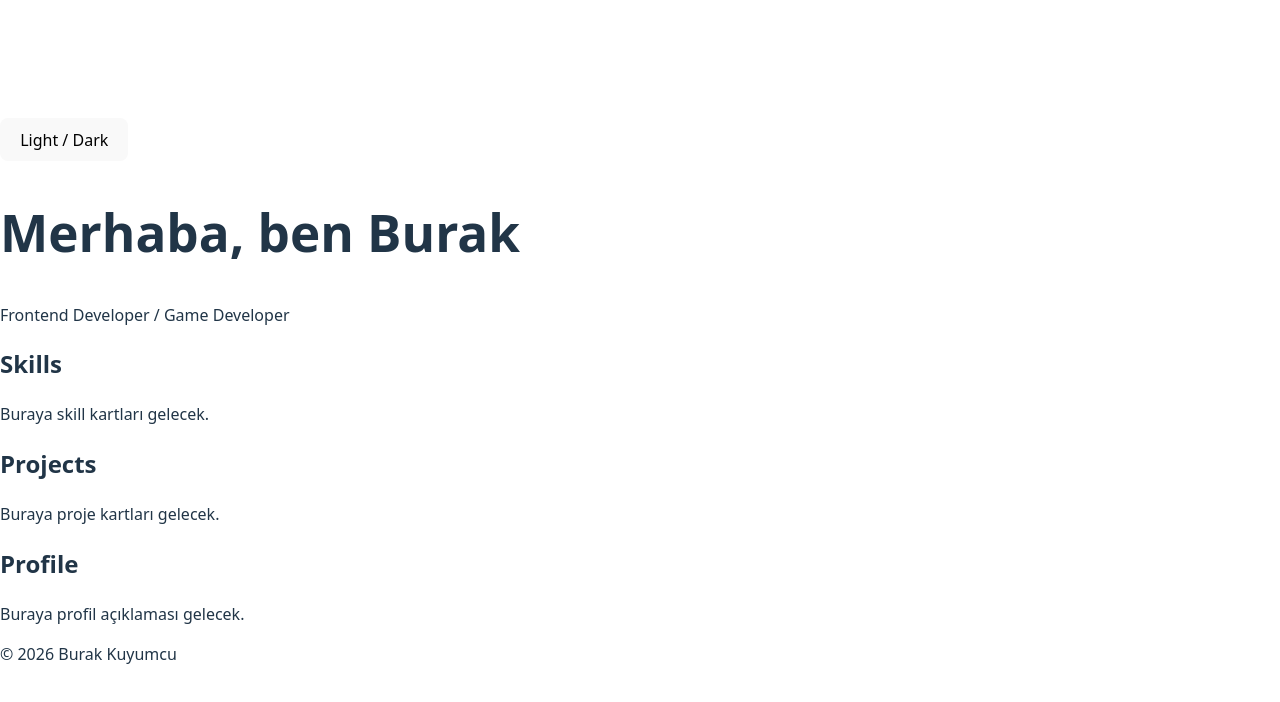
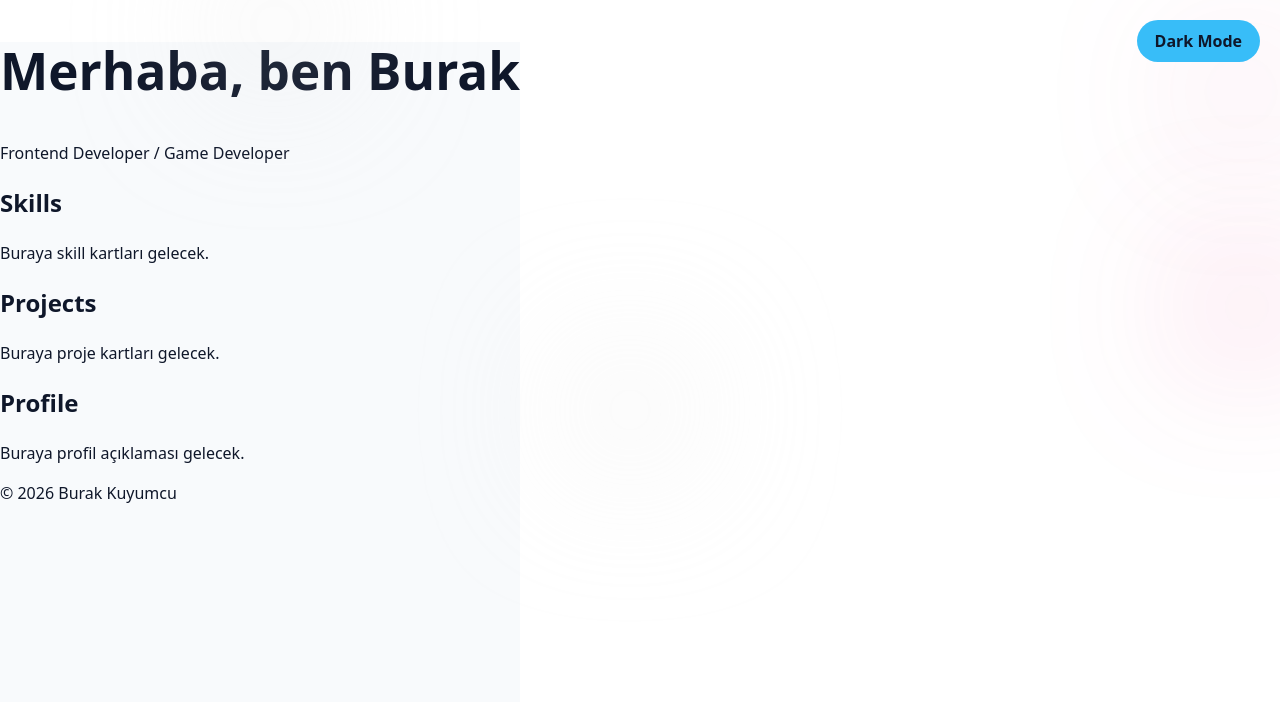
Before and after one commit to burak-kuyumcu/s12-KisiselWebSitesi, a React (Vite) app: page / in a window 1280 px wide. Shown: the top 702 px of the page. Built offline with nearby package versions, Linux system fonts and the light colour scheme.

Commit message:
json veri kısımları ayarlandı ve ufak eklentiler

```diff
--- a/src/App.jsx
+++ b/src/App.jsx
@@ -1,7 +1,14 @@
-import HomePage from "./components/pages/HomePage";
+import { useState } from 'react';
+import HomePage from './components/pages/HomePage';
 
 function App() {
-  return <HomePage />;
+  const [darkMode, setDarkMode] = useState(false);
+
+  function toggleTheme() {
+    setDarkMode((prev) => !prev);
+  }
+
+  return <HomePage darkMode={darkMode} toggleTheme={toggleTheme} />;
 }
 
 export default App;
--- a/src/components/pages/HomePage.jsx
+++ b/src/components/pages/HomePage.jsx
@@ -3,20 +3,23 @@ import Skills from '../sections/Skills';
 import Projects from '../sections/Projects';
 import Profile from '../sections/Profile';
 import Footer from '../sections/Footer';
-
 import ModeSwitch from '../ui/ModeSwitch';
 import PageDecorations from '../ui/PageDecorations';
+import '../../styles/HomePage.css';
 
-export default function HomePage() {
+export default function HomePage({ darkMode, toggleTheme }) {
   return (
-    <div>
-      <ModeSwitch />
+    <div className={darkMode ? 'app dark' : 'app light'}>
+      <ModeSwitch darkMode={darkMode} toggleTheme={toggleTheme} />
       <PageDecorations />
 
-      <Hero />
-      <Skills />
-      <Projects />
-      <Profile />
+      <main>
+        <Hero />
+        <Skills />
+        <Projects />
+        <Profile />
+      </main>
+
       <Footer />
     </div>
   );
--- a/src/components/ui/ModeSwitch.jsx
+++ b/src/components/ui/ModeSwitch.jsx
@@ -1,7 +1,11 @@
-export default function ModeSwitch() {
+import '../../styles/ModeSwitch.css';
+
+export default function ModeSwitch({ darkMode, toggleTheme }) {
   return (
-    <div>
-      <button>Light / Dark</button>
+    <div className="mode-switch">
+      <button className="mode-button" onClick={toggleTheme}>
+        {darkMode ? 'Light Mode' : 'Dark Mode'}
+      </button>
     </div>
   );
 }
--- a/src/components/ui/PageDecorations.jsx
+++ b/src/components/ui/PageDecorations.jsx
@@ -1,7 +1,12 @@
+import '../../styles/PageDecorations.css';
+
 export default function PageDecorations() {
   return (
-    <div>
-      {/* dekoratif şekiller, blurlar, çizgiler vs */}
-    </div>
+    <>
+      <div className="decoration top-circle"></div>
+      <div className="decoration pink-pill"></div>
+      <div className="decoration bottom-ring"></div>
+      <div className="decoration profile-badge">M</div>
+    </>
   );
 }
--- /dev/null
+++ b/src/data/footer.json
@@ -0,0 +1,3 @@
+{
+  "text": "© 2026 Burak Kuyumcu. All rights reserved."
+}
--- /dev/null
+++ b/src/data/hero.json
@@ -0,0 +1,5 @@
+{
+  "name": "Burak Kuyumcu",
+  "job": "Frontend Developer",
+  "description": "Kullanıcı deneyimini önemseyen modern arayüzler geliştiriyorum."
+}
--- a/src/styles/HomePage.css
+++ b/src/styles/HomePage.css
@@ -0,0 +1,19 @@
+.app {
+  min-height: 100vh;
+  transition: all 0.3s ease;
+}
+
+.app.light {
+  background-color: #f8fafc;
+  color: #0f172a;
+}
+
+.app.dark {
+  background-color: #0f172a;
+  color: #f8fafc;
+}
+.home-page {
+  position: relative;
+  min-height: 100vh;
+  overflow: hidden;
+}
--- a/src/styles/PageDecorations.css
+++ b/src/styles/PageDecorations.css
@@ -20,3 +20,97 @@
   bottom: 100px;
   right: 50px;
 }
+
+.decoration {
+  position: absolute;
+  z-index: 1;
+}
+
+.top-circle {
+  width: 70px;
+  height: 70px;
+  border-radius: 50%;
+  background-color: #d9d9d9;
+  top: -10px;
+  left: 240px;
+}
+
+.pink-pill {
+  width: 70px;
+  height: 34px;
+  border-radius: 18px 0 0 18px;
+  background-color: #ea2f86;
+  right: 0;
+  top: 290px;
+}
+
+.bottom-ring {
+  width: 56px;
+  height: 56px;
+  border-radius: 50%;
+  background-color: #d9d9d9;
+  border: 12px solid #efefef;
+  left: 590px;
+  top: 370px;
+}
+
+.profile-badge {
+  width: 42px;
+  height: 42px;
+  border-radius: 50%;
+  background-color: #ea2f86;
+  color: white;
+  font-weight: bold;
+  display: flex;
+  align-items: center;
+  justify-content: center;
+  right: 18px;
+  top: 70px;
+  box-shadow: 0 6px 14px rgba(0, 0, 0, 0.25);
+}.decoration {
+  position: absolute;
+  z-index: 1;
+}
+
+.top-circle {
+  width: 70px;
+  height: 70px;
+  border-radius: 50%;
+  background-color: #d9d9d9;
+  top: -10px;
+  left: 240px;
+}
+
+.pink-pill {
+  width: 70px;
+  height: 34px;
+  border-radius: 18px 0 0 18px;
+  background-color: #ea2f86;
+  right: 0;
+  top: 290px;
+}
+
+.bottom-ring {
+  width: 56px;
+  height: 56px;
+  border-radius: 50%;
+  background-color: #d9d9d9;
+  border: 12px solid #efefef;
+  left: 590px;
+  top: 370px;
+}
+
+.profile-badge {
+  width: 42px;
+  height: 42px;
+  border-radius: 50%;
+  background-color: #ea2f86;
+  color: white;
+  font-weight: bold;
+  display: flex;
+  align-items: center;
+  justify-content: center;
+  right: 18px;
+  top: 70px;
+  box-shadow: 0 6px 14px rgba(0, 0, 0, 0.25);
+}
```
Also changed, not shown: src/data/profile.json (added, +7 -0 lines), src/data/projects.json (added, +10 -0 lines), src/data/skills.json (added, +18 -0 lines).
